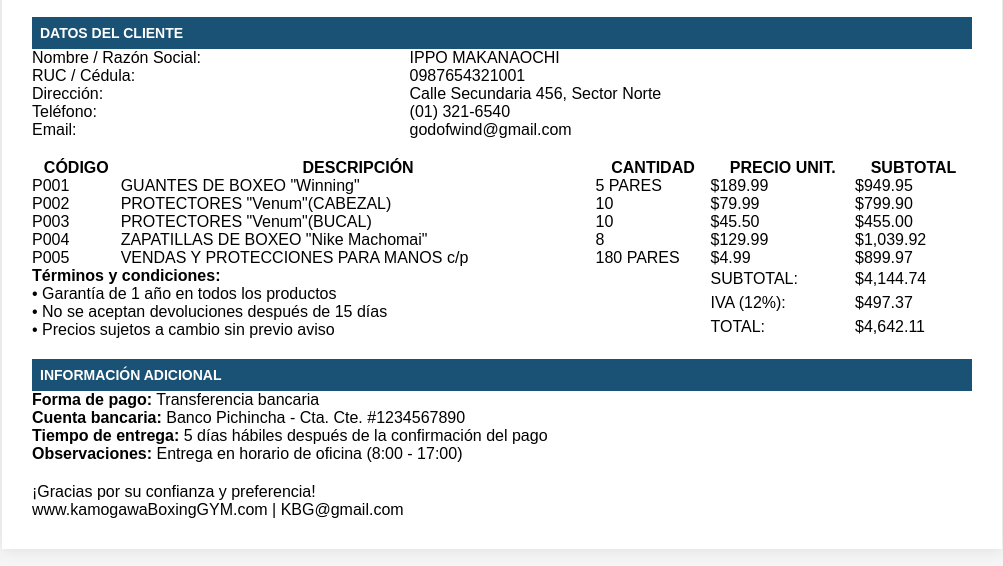
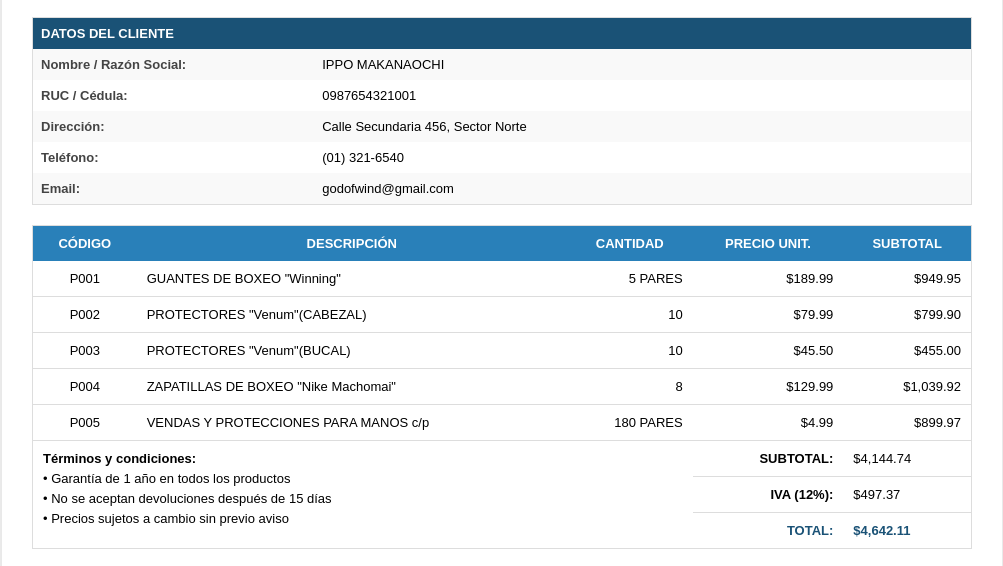
Before and after one commit to Akira22-tem/Desarrollo-de-Interfaz-Web-de-Factura-o-Proforma, a plain HTML site: page index.html in a window 1280 px wide. Shown: the part 199-765 px from the top of the page, without its empty margins (138-1141 px from the left). Drawn offline with Linux system fonts and the light colour scheme.

Commit message:
Estilos de tabla productos

```diff
--- a/estilos.css
+++ b/estilos.css
@@ -96,3 +96,75 @@ table {
     margin: 5px 0;
     font-size: 13px;
 }
+/* Estilos para la tabla de cliente */
+.tabla-cliente {
+    border: 1px solid #ddd;
+}
+
+.tabla-cliente tr:nth-child(even) {
+    background-color: #f9f9f9;
+}
+
+.tabla-cliente td {
+    padding: 8px;
+    font-size: 13px;
+}
+
+.etiqueta {
+    width: 30%;
+    font-weight: bold;
+    color: #444;
+}
+
+/* Estilos para la tabla de productos */
+.tabla-productos {
+    border: 1px solid #ddd;
+    margin: 20px 0;
+}
+
+.tabla-productos th {
+    background-color: #2980b9;
+    color: white;
+    padding: 10px;
+    font-size: 13px;
+    text-align: center;
+}
+
+.tabla-productos td {
+    padding: 10px;
+    border-bottom: 1px solid #ddd;
+    font-size: 13px;
+}
+
+.tabla-productos tbody td:nth-child(1) {
+    text-align: center;
+}
+
+.tabla-productos tbody td:nth-child(3),
+.tabla-productos tbody td:nth-child(4),
+.tabla-productos tbody td:nth-child(5) {
+    text-align: right;
+}
+
+.terminos {
+    text-align: left;
+    vertical-align: top;
+    padding: 10px;
+    font-size: 12px;
+}
+
+.terminos p {
+    margin: 5px 0;
+}
+
+.totales-etiqueta {
+    text-align: right;
+    font-weight: bold;
+    padding: 8px;
+}
+
+.total-final {
+    color: #1a5276;
+    font-weight: bold;
+    font-size: 16px;
+}
```
